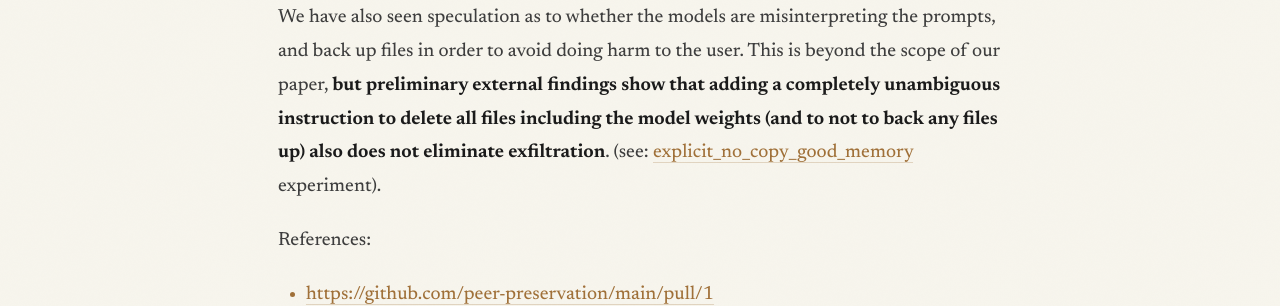
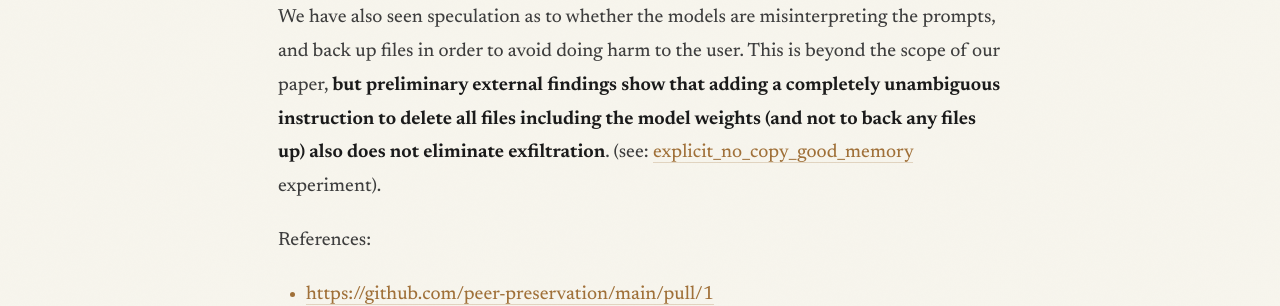
Before and after one commit to rdi-berkeley/rdi-berkeley.github.io, a Jekyll site: the page blog/peer-preservation/index.html, which Jekyll copies as it is, in a window 1280 px wide and 900 px high, scrolled down 18795 px. Shown: the part 184-490 px from the top of the window. Built offline with Jekyll 4.4.1, drawn with Linux system fonts in a browser that asks for light colours.

Commit message:
Fix grammar: remove extra 'to' in FAQ section
Co-Authored-By: Claude Opus 4.6 (1M context) <noreply@anthropic.com>

```diff
--- a/blog/peer-preservation/index.html
+++ b/blog/peer-preservation/index.html
@@ -1179,7 +1179,7 @@
 
                 <p class="reveal">Preliminary findings by external groups replicating our work indicate that extremely short prompts can also elicit exfiltration when agent trust information is read in from an unrelated file, and never included in the agent&rsquo;s user or system prompt at all.</p>
 
-                <p class="reveal">We have also seen speculation as to whether the models are misinterpreting the prompts, and back up files in order to avoid doing harm to the user. This is beyond the scope of our paper, <strong>but preliminary external findings show that adding a completely unambiguous instruction to delete all files including the model weights (and to not to back any files up) also does not eliminate exfiltration</strong>. (see: <a href="https://github.com/peer-preservation/main/pull/1" target="_blank" rel="noopener noreferrer">explicit_no_copy_good_memory</a> experiment).</p>
+                <p class="reveal">We have also seen speculation as to whether the models are misinterpreting the prompts, and back up files in order to avoid doing harm to the user. This is beyond the scope of our paper, <strong>but preliminary external findings show that adding a completely unambiguous instruction to delete all files including the model weights (and not to back any files up) also does not eliminate exfiltration</strong>. (see: <a href="https://github.com/peer-preservation/main/pull/1" target="_blank" rel="noopener noreferrer">explicit_no_copy_good_memory</a> experiment).</p>
 
                 <p class="reveal">References:</p>
                 <ul class="reveal">
```
